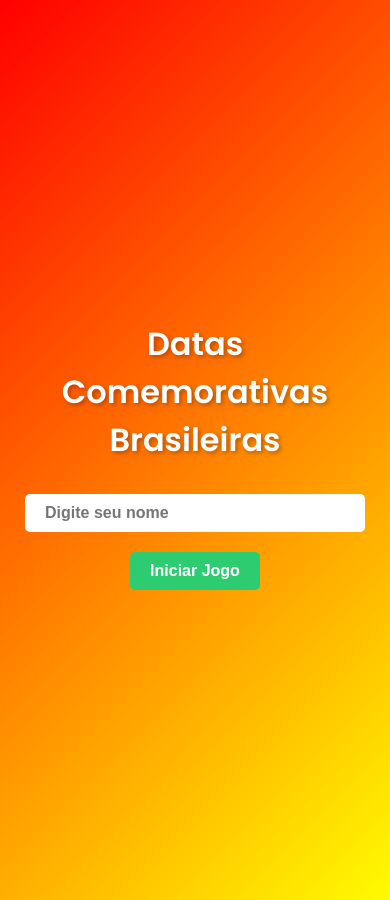
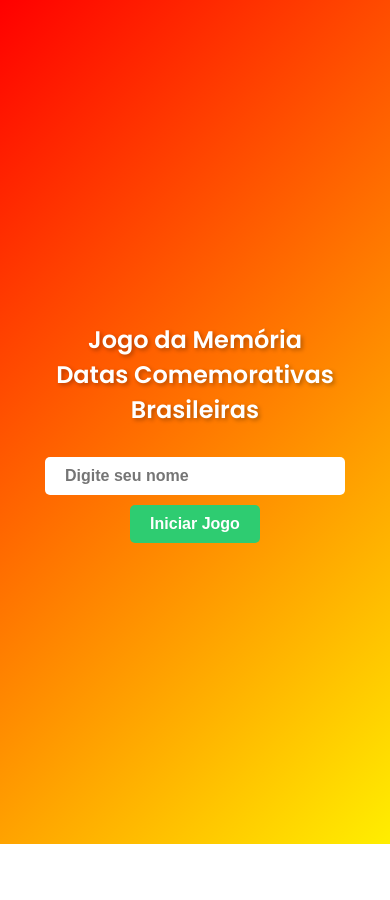
Before and after one commit to tssoares91/tssoares91.github.io, a plain HTML site: page index.html in a window 390 px wide. After the commit the page ends 844 px from the top, so only its background shows below. Drawn offline with Linux system fonts and the light colour scheme.

Commit message:
Update index.html
Add responsividade

```diff
--- a/index.html
+++ b/index.html
@@ -7,6 +7,12 @@
     <style>
         @import url('https://fonts.googleapis.com/css2?family=Poppins:wght@400;600&display=swap');
 
+        * {
+            box-sizing: border-box;
+            margin: 0;
+            padding: 0;
+        }
+
         body {
             font-family: 'Poppins', sans-serif;
             display: flex;
@@ -14,7 +20,7 @@
             align-items: center;
             justify-content: center;
             min-height: 100vh;
-            background: linear-gradient(135deg, #ff0000, #fffb00);
+            background: linear-gradient(135deg, #ff0000, #ffee00);
             color: #ffffff;
             padding: 20px;
         }
@@ -41,7 +47,7 @@
         .game-info div {
             font-size: 1rem;
             font-weight: 600;
-            background-color: #333;
+            background-color: rgba(255, 255, 255, 0.1);
             padding: 5px 10px;
             border-radius: 5px;
         }
@@ -98,7 +104,7 @@
 
         .card-back {
             transform: rotateY(180deg);
-            padding: 10px;
+            padding: 5px;
             font-weight: 600;
         }
 
@@ -112,7 +118,7 @@
         .card.tiradentes .card-back { background-color: #eca130; }
 
         button, input[type="text"], input[type="submit"] {
-            margin-top: 20px;
+            margin-top: 10px;
             padding: 10px 20px;
             font-size: 1rem;
             font-weight: 600;
@@ -143,10 +149,6 @@
             max-width: 600px;
         }
 
-        #playerForm input {
-            margin: 10px 0;
-        }
-
         #ranking {
             width: 100%;
             max-width: 600px;
@@ -163,10 +165,18 @@
         #ranking th {
             background-color: rgba(255, 255, 255, 0.1);
         }
+
+        @media (max-width: 480px) {
+            h1 { font-size: 1.5rem; }
+            h2 { font-size: 1.2rem; }
+            .game-info div { font-size: 0.9rem; }
+            .card-back { font-size: 0.7rem; }
+            #ranking th, #ranking td { padding: 5px; font-size: 0.8rem; }
+        }
     </style>
 </head>
 <body>
-    <h1>Datas Comemorativas Brasileiras</h1>
+    <h1>Jogo da Memória<br>Datas Comemorativas Brasileiras</h1>
 
     <form id="playerForm">
         <input type="text" id="playerName" placeholder="Digite seu nome" required>
@@ -201,7 +211,7 @@
     </div>
 
     <script>
-        const datas = [
+              const datas = [
             { data: '01/01', evento: '🎉Ano Novo', classe: 'ano-novo' },
             { data: '21/04', evento: '🦷Tiradentes', classe: 'tiradentes' },
             { data: '01/05', evento: '💪Dia do Trabalho', classe: 'trabalho' },
```
